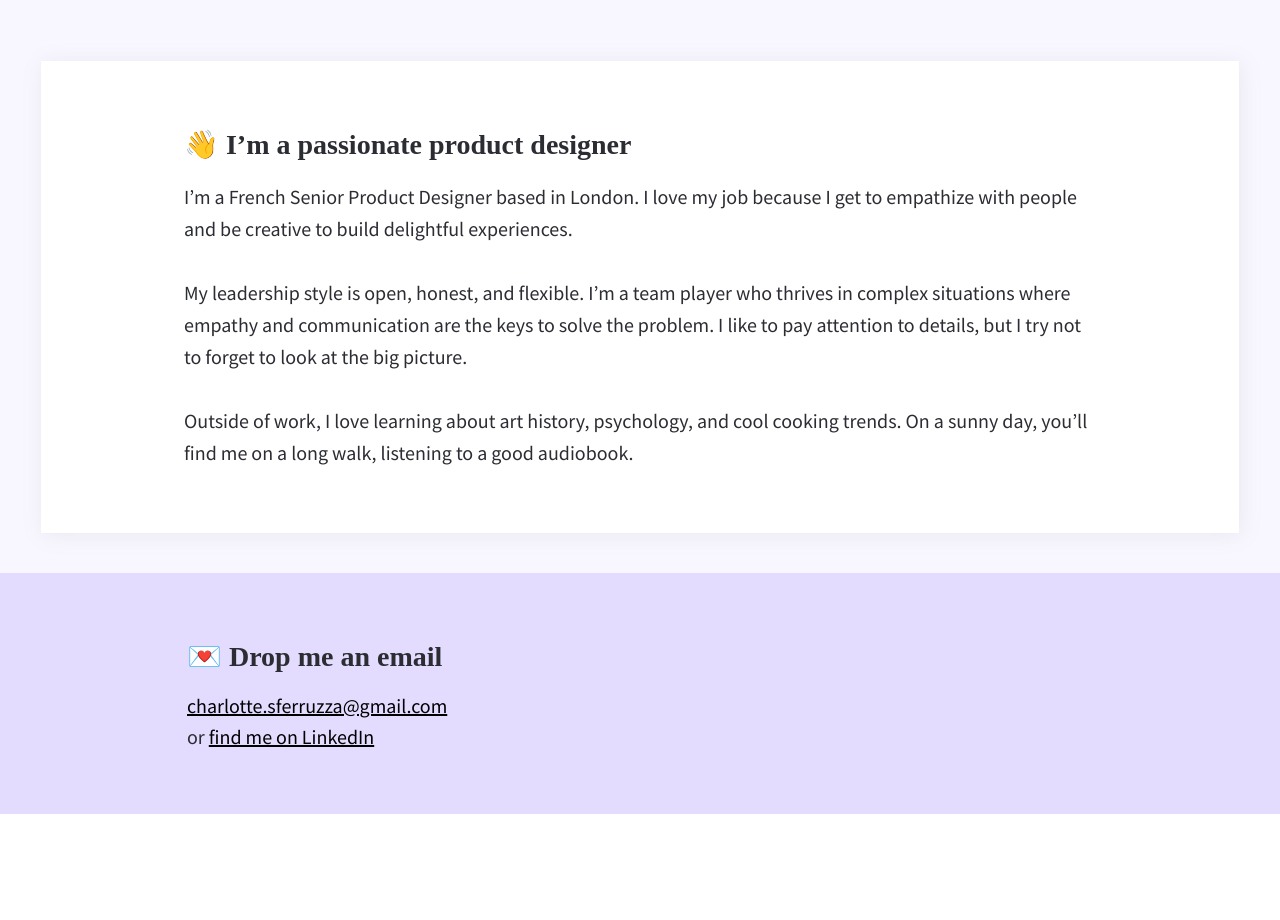
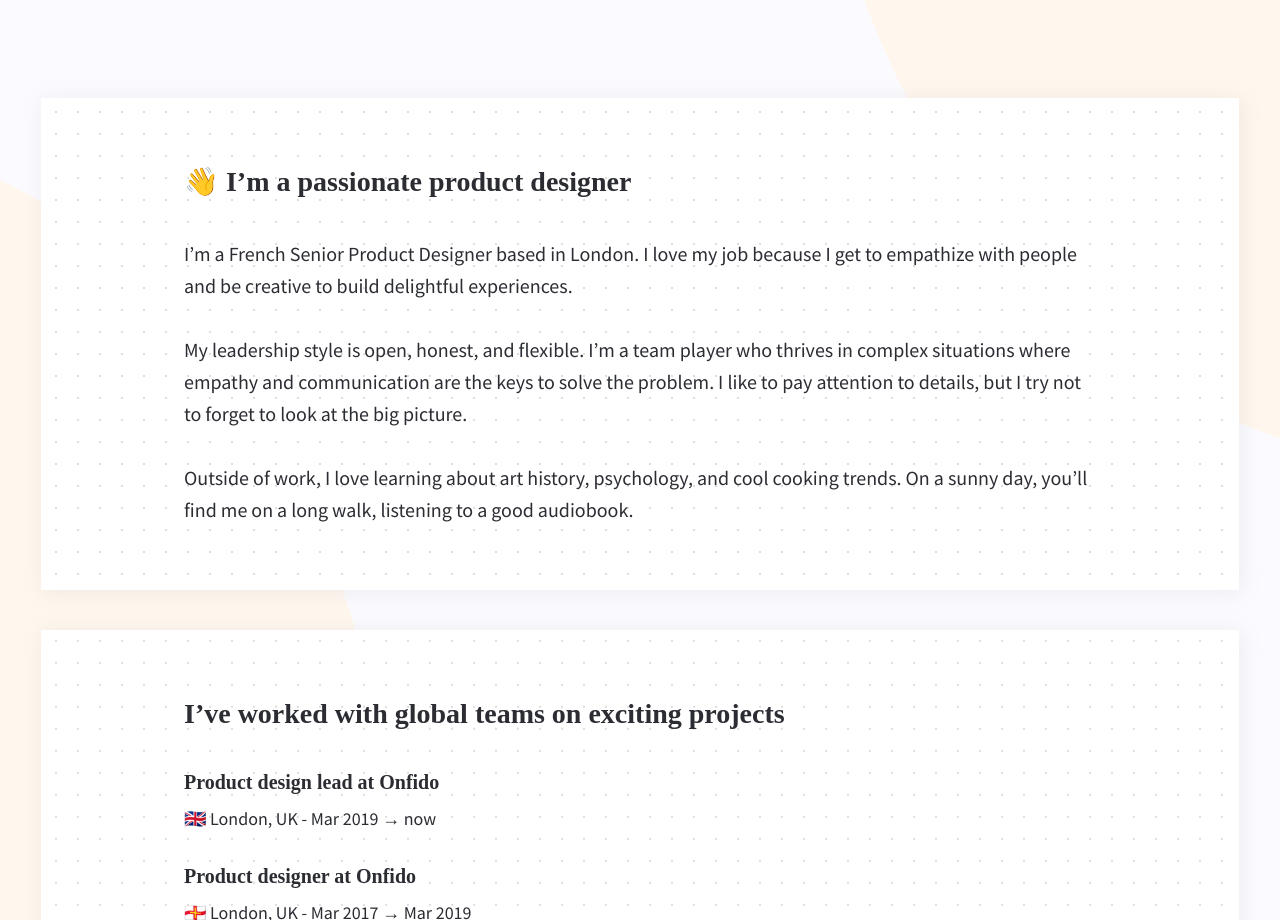
Before and after one commit to charlotte-sferruzza/portfolio, a Gatsby site: page / in a window 1280 px wide. Shown: the part 1880-2800 px from the top of the page. Before the commit the page ends 2694 px from the top, so only its background shows below. Built offline with nearby package versions, Linux system fonts and the light colour scheme; Gatsby itself is replaced by a stand-in of ours; a web font is replaced by a local one.

Commit message:
Styling background changes

```diff
--- a/src/components/Block/index.js
+++ b/src/components/Block/index.js
@@ -3,19 +3,25 @@ import { Link } from "gatsby"
 import styled from "@emotion/styled"
 
 const Container = styled.div(
-  ({ isSmaller, listSpacing }) => `
+  ({ isSmaller, listSpacing, description }) => `
   height: fit-content;
   max-width: 820px;
-  margin-bottom: ${isSmaller ? `24px` : `64px`};
   &:last-child {
     margin-bottom: 0;
   }
+  margin-bottom: ${isSmaller ? `24px` : `64px`};
   ${
     listSpacing &&
     `
     max-width: 960px;
     margin: auto;
     padding: 0 24px;
+    `
+  }
+  ${
+    !description &&
+    `
+    margin: 0 auto 32px;
     `
   }
   & li:not(:last-child) {
@@ -27,14 +33,15 @@ const Container = styled.div(
 const Title = styled.h2(
   ({ isSmaller }) => `
   font-size: ${isSmaller ? "20px" : "28px"};
+  line-height: ${isSmaller ? "24px" : "45px"};
   margin-bottom: 12px;
 `
 )
 
 const SubTitle = styled.p(
-  ({ listSpacing }) => `
+  ({ listSpacing, description }) => `
   font-size: 18px;
-  margin-bottom: 12px;
+  margin-bottom: ${description ? "12px" : 0};
 `
 )
 
@@ -45,7 +52,7 @@ const Description = styled.p`
 const Block = ({
   title,
   date,
-  description,
+  description = false,
   linkText,
   link,
   list = false,
@@ -53,11 +60,19 @@ const Block = ({
   isSmaller = false,
   listSpacing = false,
 }) => {
+  console.log(title, isSmaller)
   return (
-    <Container id={`#${id}`} isSmaller={isSmaller} listSpacing={listSpacing}>
+    <Container
+      id={`#${id}`}
+      isSmaller={isSmaller}
+      listSpacing={listSpacing}
+      description={description}
+    >
       <Title isSmaller={isSmaller}>{title}</Title>
-      <SubTitle listSpacing={listSpacing}>{date}</SubTitle>
-      <p className="blog-description">{description}</p>
+      <SubTitle listSpacing={listSpacing} description={description}>
+        {date}
+      </SubTitle>
+      {description && <p className="blog-description">{description}</p>}
       {list && (
         <ul>
           {list.map(item => (
--- a/src/components/header.js
+++ b/src/components/header.js
@@ -16,13 +16,11 @@ const Header = ({ siteTitle, isHomePage }) => (
           About
         </Link>
       </li>
-      {false && (
-        <li className="navigation-item">
-          <Link className="header-link" to={isHomePage ? "#resume" : "/resume"}>
-            Resume
-          </Link>
-        </li>
-      )}
+      <li className="navigation-item">
+        <Link className="header-link" to={isHomePage ? "#resume" : "/resume"}>
+          Resume
+        </Link>
+      </li>
       <li className="navigation-item">
         <Link className="header-link" to={isHomePage ? "#contact" : "/"}>
           Contact
--- a/src/components/shapes.js
+++ b/src/components/shapes.js
@@ -4,7 +4,7 @@ import "./shapes.css"
 const Shapes = () => (
   <div className="shapes">
     <div className="first-circle"></div>
-    <div className="second-circle"></div>
+    {/* <div className="second-circle"></div> */}
   </div>
 )
 
--- a/src/content.js
+++ b/src/content.js
@@ -117,7 +117,7 @@ export default {
         ],
         link: {
           text: "Read my full CV",
-          link: "/",
+          link: "/resume",
         },
       },
     },
--- a/src/pages/index.js
+++ b/src/pages/index.js
@@ -20,6 +20,8 @@ const PageContainer = styled.div`
 const ContentContainer = styled.div`
   position: relative;
   z-index: 1;
+  background: rgba(255, 255, 255, 0.5);
+  padding-bottom: 40px;
 `
 
 const Container = styled.div`
@@ -36,11 +38,15 @@ const ContrastContainer = styled.div`
   margin: auto;
   background: white;
   box-shadow: 2px 2px 20px #88888821;
-  margin-bottom: 40px;
+
+  background: linear-gradient(90deg, white 20px, transparent 1%) center,
+    linear-gradient(white 20px, transparent 1%) center, #dedede;
+  background-size: 22px 22px;
 `
 
 const SubHeading = styled.h2(
   ({ isInContrast }) => `
+  margin-bottom: 36px !important;
   ${
     isInContrast &&
     `
@@ -52,9 +58,69 @@ const SubHeading = styled.h2(
 `
 )
 
+const ResumeLink = styled.div`
+  max-width: 960px;
+  margin: auto;
+  padding: 0 24px;
+  & a {
+    font-size: 20px;
+    font-weight: 600;
+    text-decoration: none;
+    &:after {
+      content: "";
+      width: 132px;
+      height: 8px;
+      background: #ffcc99;
+      display: block;
+      transition: 0.3s;
+      margin-top: -10px;
+      margin-left: -2px;
+    }
+    &:hover:after {
+      content: "";
+      margin-top: -25px;
+      height: 23px;
+      transition: 0.3s;
+    }
+  }
+`
+
+const Shapes = styled.div`
+  width: 1700px;
+  position: absolute;
+  z-index: 0;
+  left: -500px;
+  right: 0;
+  margin: auto; */
+`
+
+const Shape = styled.div`
+  position: absolute;
+  width: 1284px;
+  height: 1596px;
+  background: #ffeedd;
+  top: 750px;
+  right: -50%;
+  border-radius: 100%;
+`
+
+const Shape2 = styled.div`
+  position: absolute;
+  width: 1284px;
+  height: 1596px;
+  background: #ffeedd;
+  top: 2000px;
+  left: -25%;
+  border-radius: 100%;
+`
+
 const IndexPage = () => (
   <Layout isHomePage>
     <Seo title="Home" />
+    <Shapes>
+      <Shape />
+      <Shape2 />
+    </Shapes>
     <PageContainer>
       <Hero
         title={content.page.home.hero.title}
@@ -76,20 +142,20 @@ const IndexPage = () => (
           <Block list={content.page.home.about.list} listSpacing />
         </ContrastContainer>
       </ContentContainer>
-      {false && (
       <ContentContainer>
         <ContrastContainer id="resume">
-            <SubHeading>{content.page.home.resume.title}</SubHeading>
+          <SubHeading isInContrast>{content.page.home.resume.title}</SubHeading>
           {content.page.home.resume.list.map((item, index) => (
-              <Block {...item} key={index} isSmaller />
+            <Block {...item} key={index} isSmaller listSpacing />
           ))}
+          <ResumeLink>
+            <a href={content.page.home.resume.link.link}>
+              {content.page.home.resume.link.text}
+            </a>
+          </ResumeLink>
         </ContrastContainer>
       </ContentContainer>
-      )}
     </PageContainer>
-
-    {/* <Work />
-        <About /> */}
   </Layout>
 )
 
```
Lines whose indentation alone changed are shown as unchanged.
